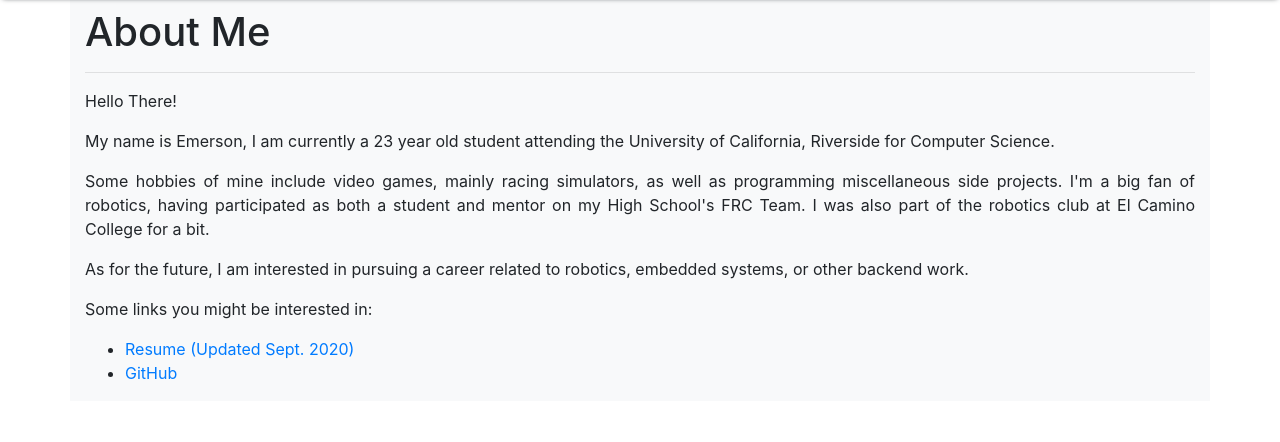
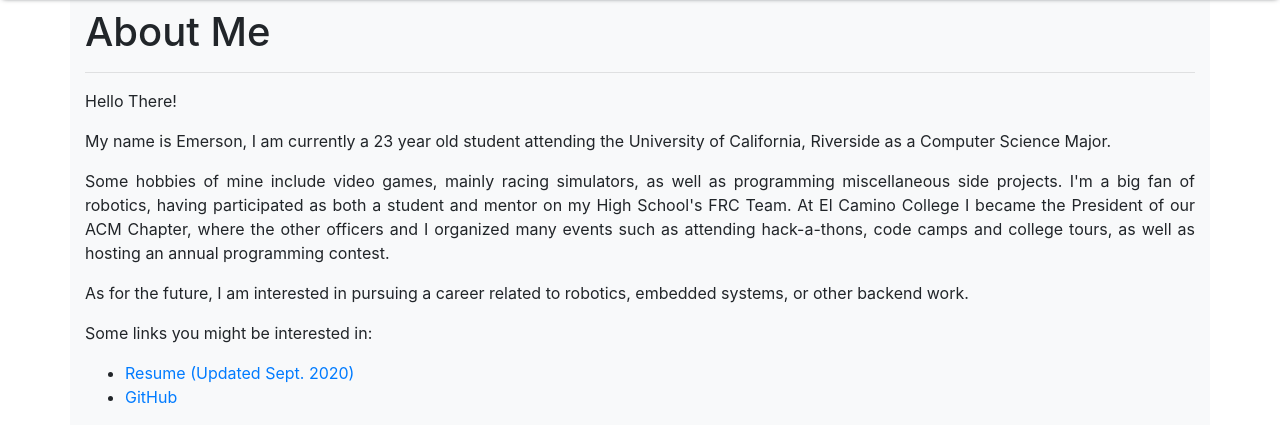
Before and after one commit to emwjacobson/emwj.dev, a Django app: page /about in a window 1280 px wide. Shown: the part 56-498 px from the top of the page. Run offline with Django 3.2, Linux system fonts and the light colour scheme; some libraries are stand-ins or nearby versions.

Commit message:
Updated about page

```diff
--- a/app/templates/app/about.html
+++ b/app/templates/app/about.html
@@ -7,8 +7,11 @@
     </div>
     <div class="col-md-12">
         <p>Hello There!</p>
-        <p class="text-justify">My name is Emerson, I am currently a 23 year old student attending the University of California, Riverside for Computer Science.</p>
-        <p class="text-justify">Some hobbies of mine include video games, mainly racing simulators, as well as programming miscellaneous side projects. I'm a big fan of robotics, having participated as both a student and mentor on my High School's FRC Team. I was also part of the robotics club at El Camino College for a bit.</p>
+        <p class="text-justify">My name is Emerson, I am currently a 23 year old student attending the University of California, Riverside as a Computer Science Major.</p>
+        <p class="text-justify">
+            Some hobbies of mine include video games, mainly racing simulators, as well as programming miscellaneous side projects. I'm a big fan of robotics, having participated as both a student and mentor on my High School's FRC Team.
+            At El Camino College I became the President of our ACM Chapter, where the other officers and I organized many events such as attending hack-a-thons, code camps and college tours, as well as hosting an annual programming contest.
+        </p>
         <p class="text-justify">As for the future, I am interested in pursuing a career related to robotics, embedded systems, or other backend work.</p>
         <p class="text-justify">Some links you might be interested in:
         <ul>
--- a/app/views.py
+++ b/app/views.py
@@ -4,7 +4,7 @@ from django.http import HttpResponse
 projects = [
     {
         'image': 'https://i.imgur.com/THug83T.png',
-        'title': 'this',
+        'title': 'this.website',
         'description': 'With a bit of downtime between my Summer Research Program and my first Quarter at UC Riverside, I decided it was time to make myself a basic little portfolio website where I can show off some of the work that I am proud to have made.',
         'technologies': [
             "Docker & Docker-Compose",
```
Also changed, not shown: db.sqlite3 (deleted), 1 other file.
